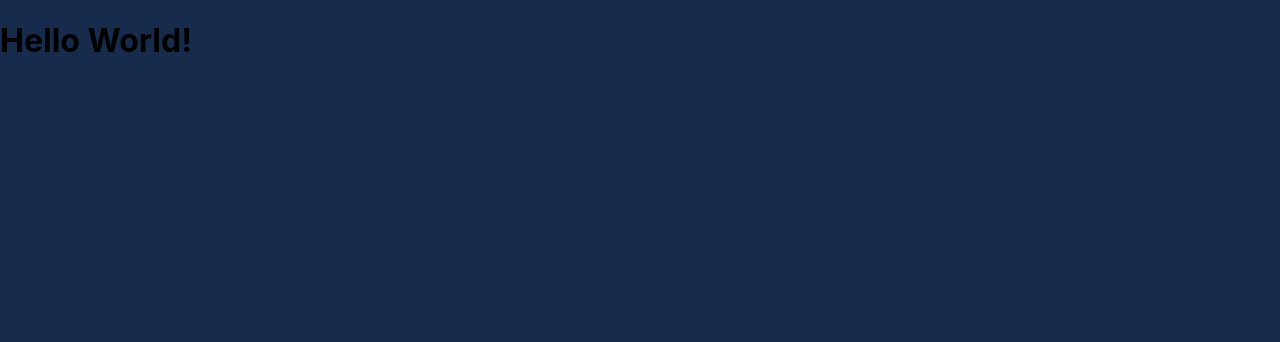
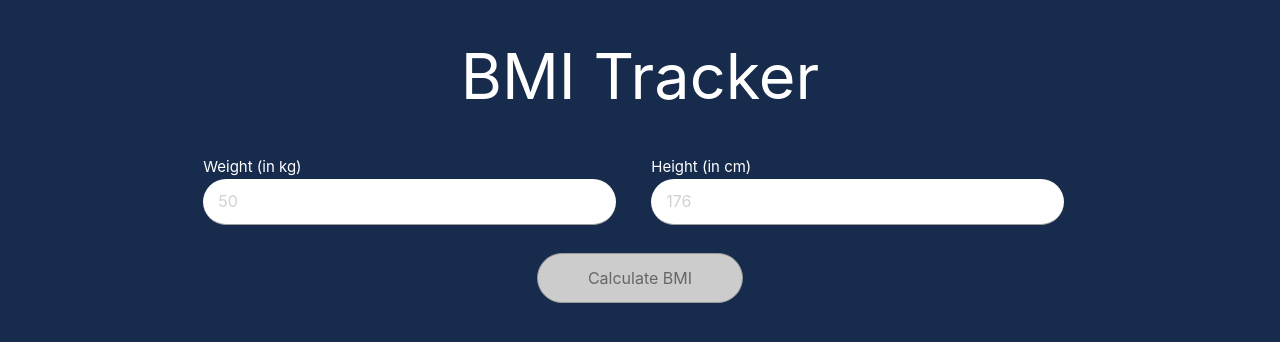
Before and after one commit to Ishaan-11/bmi-calculator, a React (Create React App) app: page / in a window 1280 px wide. Shown: the top 342 px of the page. Built offline with nearby package versions, Linux system fonts and the light colour scheme.

Commit message:
add: bmiform

```diff
--- a/src/components/App.js
+++ b/src/components/App.js
@@ -1,10 +1,24 @@
 import React from "react";
+import 'materialize-css/dist/css/materialize.min.css';
 import "./App.css";
+import BmiForm from "./BmiForm";
 
 function App() {
+
+  function handleChange(data) {
+    console.log(data);
+  }
+
   return (
-    <div>
-      <h1>Hello World!</h1>
+    <div className='container'>
+      <div className='row center'>
+        <h1 className='white-text'> BMI Tracker </h1>
+      </div>
+      <div className='row'>
+        <div className='col m12 s12'>
+          <BmiForm onChange={handleChange} />
+        </div>
+      </div>
     </div>
   );
 }
--- /dev/null
+++ b/src/components/BmiForm.jsx
@@ -0,0 +1,79 @@
+import React, { useState } from "react";
+
+const initialData = {
+  weight: "",
+  height: "",
+  date: ""
+};
+
+
+function BmiForm(props) {
+  const [data, setData] = useState(initialData);
+
+  function handleChange(e) {
+    const { value, name } = e.target;
+
+    if (value > 999) {
+      value = 999;
+    }
+    const date = new Date().toLocaleDateString();
+    setData(prevValue => {
+      return {
+        ...prevValue,
+        [name]: value,
+        date
+      }
+    });
+  }
+
+  function handleSubmit() {
+    props.onChange(data);
+    setData(initialData);
+  }
+
+  return (
+    <>
+      <div className="row">
+        <div className="col m6 s12">
+          <label htmlFor="weight">Weight (in kg)</label>
+          <input
+            id="weight"
+            name="weight"
+            type="number"
+            min="1"
+            max="999"
+            placeholder="50"
+            value={data.weight}
+            onChange={handleChange}
+          />
+        </div>
+        <div className="col m6 s12">
+          <label htmlFor="height">Height (in cm)</label>
+          <input
+            id="height"
+            name="height"
+            type="number"
+            min="1"
+            max="999"
+            placeholder="176"
+            value={data.height}
+            onChange={handleChange}
+          />
+        </div>
+      </div>
+      <div className="center">
+        <button
+          id="bmi-btn"
+          className="calculate-btn"
+          type="button"
+          disabled={data.weight === '' || data.height === ''}
+          onClick={handleSubmit}
+        >
+          Calculate BMI
+        </button>
+      </div>
+    </>
+  );
+}
+
+export default BmiForm;
```
Also changed, not shown: 1 other file (tests, documents, lock files or other folders).
